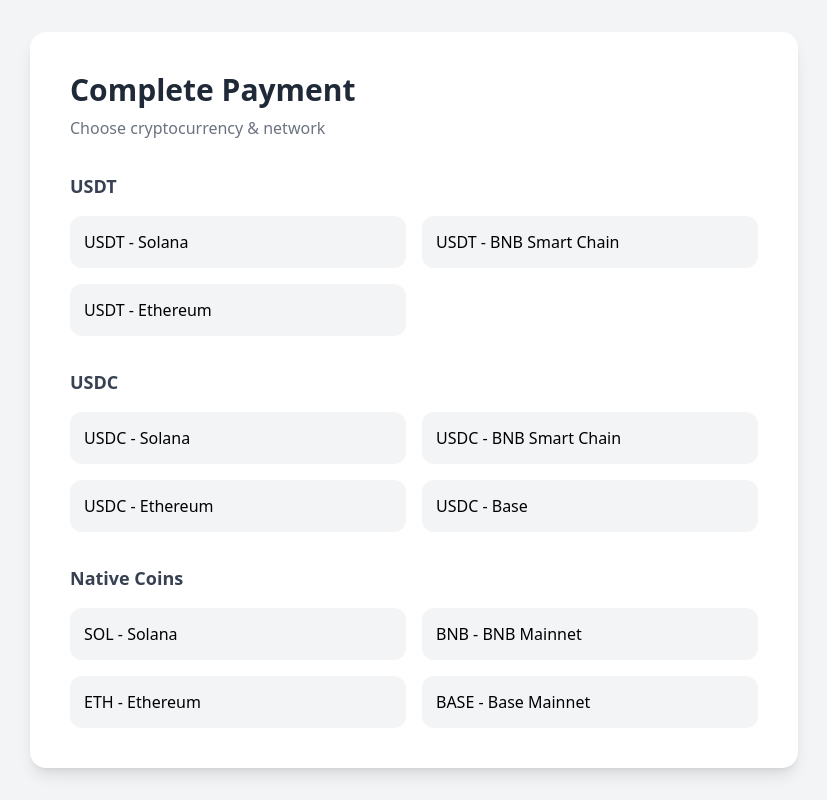
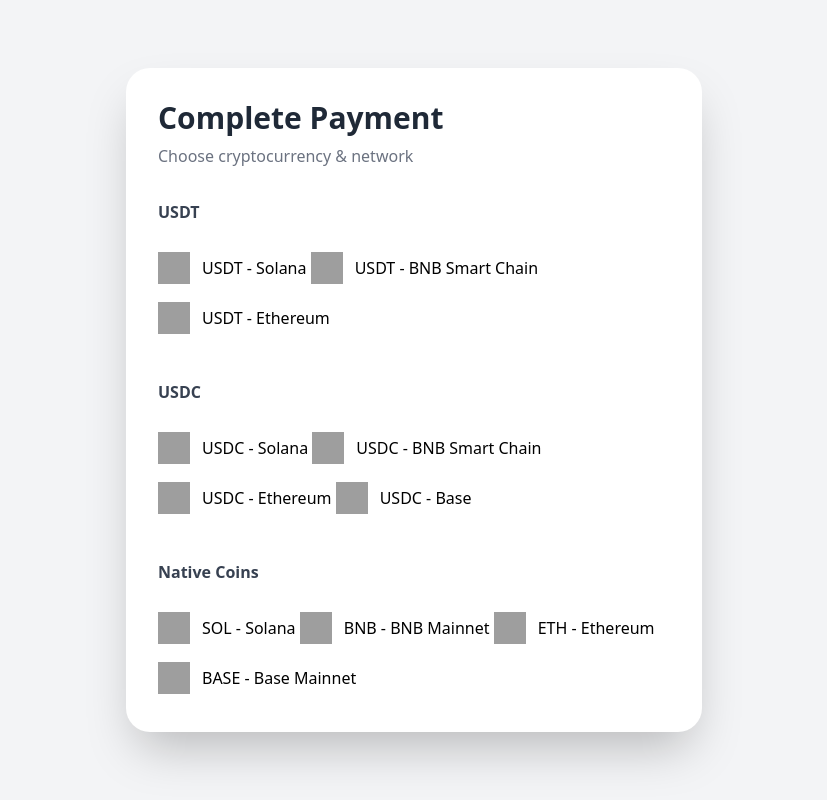
Before and after one commit to kilobee03003-ops/testcheckout, a website: page index.html in a window 1280 px wide. Shown: the whole page, without its empty margins (226-1053 px from the left). Drawn offline with nearby package versions, Linux system fonts and the light colour scheme; grey boxes are pictures that could not be loaded.

Commit message:
Update index.html

```diff
--- a/index.html
+++ b/index.html
@@ -2,12 +2,13 @@
 <html lang="en">
 <head>
 <meta charset="UTF-8">
-  <title>Complete Payment</title>
+<title>Crypto Checkout</title>
 <script src="https://cdn.tailwindcss.com"></script>
 </head>
-<body class="bg-gray-100 min-h-screen flex items-center justify-center">
 
-  <div class="bg-white w-full max-w-3xl p-10 rounded-2xl shadow-lg">
+<body class="bg-gray-100 min-h-screen flex items-center justify-center p-6">
+
+<div class="bg-white w-full max-w-xl p-8 rounded-3xl shadow-2xl">
 
   <h1 class="text-3xl font-bold text-gray-800 mb-2">
     Complete Payment
@@ -17,119 +18,174 @@
   </p>
 
   <!-- ================= USDT ================= -->
-    <h2 class="text-lg font-semibold text-gray-700 mb-4">USDT</h2>
-    <div class="grid grid-cols-2 gap-4 mb-8">
+  <div class="mb-10">
+    <h2 class="font-semibold text-gray-700 mb-4">USDT</h2>
+    <div class="space-y-3">
 
-      <button onclick="buyCrypto('usdtsol')" class="crypto-btn">
-        USDT - Solana
+      <button onclick="pay('usdt_sol')" class="btn">
+        <div class="flex items-center space-x-3">
+          <img src="https://cryptologos.cc/logos/tether-usdt-logo.png" class="w-8 h-8">
+          <span>USDT - Solana</span>
+        </div>
       </button>
 
-      <button onclick="buyCrypto('usdtbsc')" class="crypto-btn">
-        USDT - BNB Smart Chain
+      <button onclick="pay('usdt_bnb')" class="btn">
+        <div class="flex items-center space-x-3">
+          <img src="https://cryptologos.cc/logos/tether-usdt-logo.png" class="w-8 h-8">
+          <span>USDT - BNB Smart Chain</span>
+        </div>
       </button>
 
-      <button onclick="buyCrypto('usdteth')" class="crypto-btn">
-        USDT - Ethereum
+      <button onclick="pay('usdt_eth')" class="btn">
+        <div class="flex items-center space-x-3">
+          <img src="https://cryptologos.cc/logos/tether-usdt-logo.png" class="w-8 h-8">
+          <span>USDT - Ethereum</span>
+        </div>
+      </button>
+
+
+
+    </div>
+  </div>
+
+  <!-- ================= USDC ================= -->
+  <div class="mb-10">
+    <h2 class="font-semibold text-gray-700 mb-4">USDC</h2>
+    <div class="space-y-3">
+
+      <button onclick="pay('usdc_sol')" class="btn">
+        <div class="flex items-center space-x-3">
+          <img src="https://cryptologos.cc/logos/usd-coin-usdc-logo.png" class="w-8 h-8">
+          <span>USDC - Solana</span>
+        </div>
+      </button>
+
+      <button onclick="pay('usdc_bnb')" class="btn">
+        <div class="flex items-center space-x-3">
+          <img src="https://cryptologos.cc/logos/usd-coin-usdc-logo.png" class="w-8 h-8">
+          <span>USDC - BNB Smart Chain</span>
+        </div>
+      </button>
+
+      <button onclick="pay('usdc_eth')" class="btn">
+        <div class="flex items-center space-x-3">
+          <img src="https://cryptologos.cc/logos/usd-coin-usdc-logo.png" class="w-8 h-8">
+          <span>USDC - Ethereum</span>
+        </div>
+      </button>
+
+      <button onclick="pay('usdc_base')" class="btn">
+        <div class="flex items-center space-x-3">
+          <img src="https://cryptologos.cc/logos/usd-coin-usdc-logo.png" class="w-8 h-8">
+          <span>USDC - Base</span>
+        </div>
       </button>
 
     </div>
+  </div>
 
-    <!-- ================= USDC ================= -->
-    <h2 class="text-lg font-semibold text-gray-700 mb-4">USDC</h2>
-    <div class="grid grid-cols-2 gap-4 mb-8">
+  <!-- ================= NATIVE COINS ================= -->
+  <div>
+    <h2 class="font-semibold text-gray-700 mb-4">Native Coins</h2>
+    <div class="space-y-3">
 
-      <button onclick="buyCrypto('usdcspl')" class="crypto-btn">
-        USDC - Solana
+      <button onclick="pay('sol_native')" class="btn">
+        <div class="flex items-center space-x-3">
+          <img src="https://cryptologos.cc/logos/solana-sol-logo.png" class="w-8 h-8">
+          <span>SOL - Solana</span>
+        </div>
       </button>
 
-      <button onclick="buyCrypto('usdcbsc')" class="crypto-btn">
-        USDC - BNB Smart Chain
+      <button onclick="pay('bnb_native')" class="btn">
+        <div class="flex items-center space-x-3">
+          <img src="https://cryptologos.cc/logos/bnb-bnb-logo.png" class="w-8 h-8">
+          <span>BNB - BNB Mainnet</span>
+        </div>
       </button>
 
-      <button onclick="buyCrypto('usdceth')" class="crypto-btn">
-        USDC - Ethereum
+      <button onclick="pay('eth_native')" class="btn">
+        <div class="flex items-center space-x-3">
+          <img src="https://cryptologos.cc/logos/ethereum-eth-logo.png" class="w-8 h-8">
+          <span>ETH - Ethereum</span>
+        </div>
       </button>
 
-      <button onclick="buyCrypto('usdcbase')" class="crypto-btn">
-        USDC - Base
+      <button onclick="pay('base_native')" class="btn">
+        <div class="flex items-center space-x-3">
+          <img src="https://cryptologos.cc/logos/base-base-logo.png" class="w-8 h-8">
+          <span>BASE - Base Mainnet</span>
+        </div>
       </button>
 
     </div>
-
-    <!-- ================= Native Coins ================= -->
-    <h2 class="text-lg font-semibold text-gray-700 mb-4">Native Coins</h2>
-    <div class="grid grid-cols-2 gap-4">
-
-      <button onclick="buyCrypto('sol')" class="crypto-btn">
-        SOL - Solana
-      </button>
-
-      <button onclick="buyCrypto('bnb')" class="crypto-btn">
-        BNB - BNB Mainnet
-      </button>
-
-      <button onclick="buyCrypto('eth')" class="crypto-btn">
-        ETH - Ethereum
-      </button>
-
-      <button onclick="buyCrypto('base')" class="crypto-btn">
-        BASE - Base Mainnet
-      </button>
-
   </div>
 
 </div>
 
-  <!-- ================= STYLES ================= -->
-  <style>
-    .crypto-btn {
-      background-color: #f3f4f6;
-      padding: 14px;
-      border-radius: 12px;
-      text-align: left;
-      font-weight: 500;
-      transition: 0.2s ease;
+<!-- MODAL -->
+<div id="paymentModal" class="fixed inset-0 bg-black/60 hidden items-center justify-center z-50 p-4">
+  <div class="bg-white w-full max-w-lg rounded-2xl shadow-2xl relative p-4 flex flex-col items-center">
+    <button onclick="closeModal()" class="absolute -top-10 right-0 text-white font-bold">
+      ✕ CLOSE
+    </button>
+    <div id="iframeContainer" class="w-full flex justify-center rounded-xl overflow-hidden"></div>
+  </div>
+</div>
+
+<script>
+
+const invoices = {
+
+  usdt_sol: "5630734139",
+  usdt_bnb: "5131160002",
+  usdt_eth: "5047538383",
+
+
+  usdc_sol: "5320361699",
+  usdc_bnb: "5432885759",
+  usdc_eth: "5094465611",
+  usdc_base: "6031085118",
+
+  sol_native: "4548522175",
+  bnb_native: "5559656259",
+  eth_native: "5284590599",
+  base_native: "6033769517"
+
+};
+
+function pay(type) {
+
+  const modal = document.getElementById("paymentModal");
+  const container = document.getElementById("iframeContainer");
+  const invoiceId = invoices[type];
+
+  container.innerHTML = `
+    <iframe
+      src="https://nowpayments.io/embeds/payment-widget?iid=${invoiceId}"
+      width="410"
+      height="696"
+      frameborder="0"
+      scrolling="no"
+      style="overflow-y:hidden; max-width:100%;">
+    </iframe>
+  `;
+
+  modal.classList.remove("hidden");
+  modal.classList.add("flex");
 }
 
-    .crypto-btn:hover {
-      background-color: #e5e7eb;
-      transform: translateY(-2px);
+function closeModal() {
+  document.getElementById("iframeContainer").innerHTML = "";
+  document.getElementById("paymentModal").classList.add("hidden");
+}
+
+</script>
+
+<style>
+.btn {
+  @apply w-full flex items-center justify-between border rounded-2xl p-4 hover:bg-gray-50 transition group;
 }
 </style>
 
-  <!-- ================= SCRIPT ================= -->
-  <script>
-    async function buyCrypto(cryptoCode) {
-
-      // 🔥 You can change ticketType dynamically if needed
-      const ticketType = "vip";
-
-      try {
-        const res = await fetch("/api/create-payment", {
-          method: "POST",
-          headers: {
-            "Content-Type": "application/json"
-          },
-          body: JSON.stringify({
-            ticketType: ticketType,
-            crypto: cryptoCode
-          })
-        });
-
-        const data = await res.json();
-
-        if (data.invoice_url) {
-          window.location.href = data.invoice_url;
-        } else {
-          alert(data.error || "Payment failed");
-        }
-
-      } catch (err) {
-        console.error(err);
-        alert("Server error");
-      }
-    }
-  </script>
-
 </body>
 </html>
```
Lines whose indentation alone changed are shown as unchanged.
